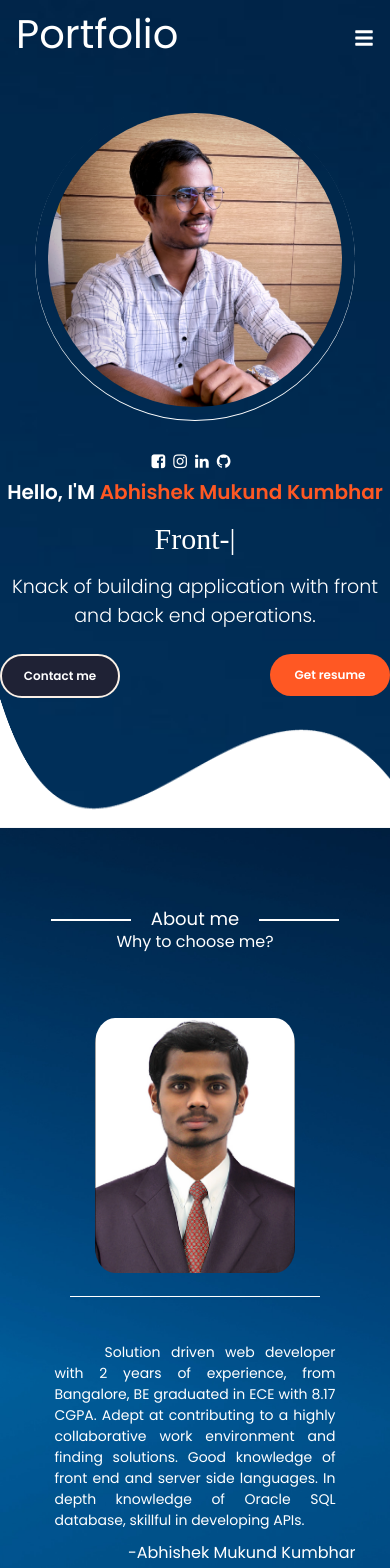
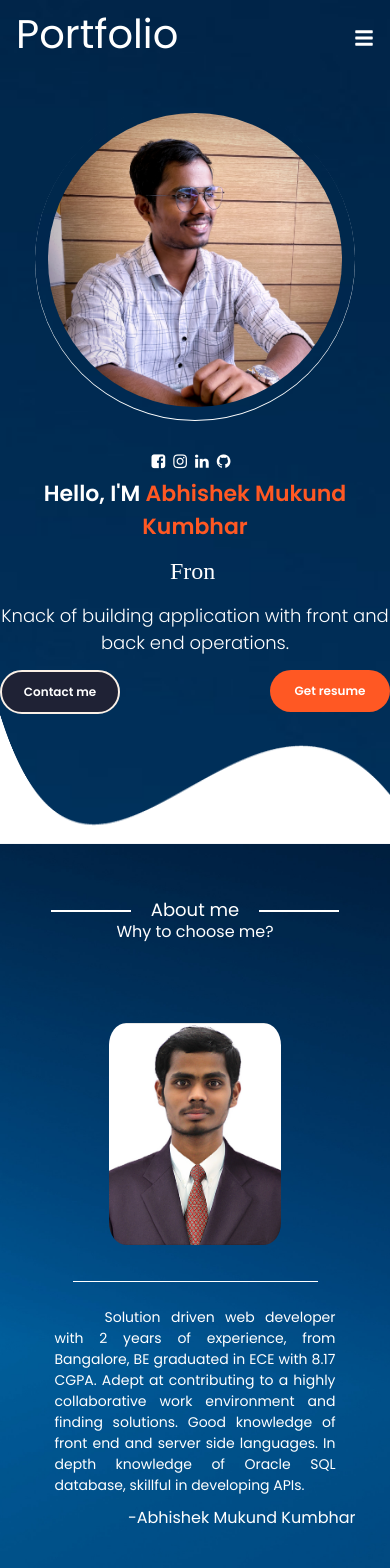
Before and after one commit to AbhishekMukundKumbhar/Portfolio, a React (Create React App) app: page / in a window 390 px wide. Shown: the top 1568 px of the page. Built offline with nearby package versions, Linux system fonts and the light colour scheme; a web font is replaced by a local one.

Commit message:
added changes in skills and achievements

```diff
--- a/package.json
+++ b/package.json
@@ -1,5 +1,6 @@
 {
   "name": "client",
+  "homepage": "https://AbhishekMukundKumbhar.github.io/Portfolio",
   "version": "0.1.0",
   "private": true,
   "dependencies": {
@@ -22,6 +23,8 @@
     "web-vitals": "^2.1.4"
   },
   "scripts": {
+    "predeploy": "npm run build",
+    "deploy": "gh-pages -d build",
     "start": "react-scripts start",
     "build": "react-scripts build",
     "test": "react-scripts test",
--- a/src/PortfolioContainer/AboutMe/About.css
+++ b/src/PortfolioContainer/AboutMe/About.css
@@ -103,7 +103,7 @@
 @media screen and (max-width: 910px) {
     .about-container {
         flex-direction: column;
-        margin-bottom: 80px;
+        margin-bottom: 60px;
         align-items: center;
         justify-content: center;
     }
@@ -114,7 +114,7 @@
 
     .about-right {
         width: 90%;
-        padding-top: 30px;
+        padding-top: 10px;
     }
 
     .about-profile {
@@ -130,3 +130,14 @@
         padding: 10px 15px 0 0;
     }
 }
+@media screen and (max-width: 810px) {
+    .about-profile {
+        height: 295px;
+        width: 245px;
+        margin: auto;
+    }
+    .about-profile-background {
+        height: 75%;
+        width: 70%;
+    }
+}
--- a/src/PortfolioContainer/Home/Profile/Profile.css
+++ b/src/PortfolioContainer/Home/Profile/Profile.css
@@ -147,6 +147,19 @@
     .profile-details-name .profile-details-role{
         text-align: center;
     }
+    .profile-details-name{
+        font-size: 22px;
+    }
+    .profile-details-role h1 {
+        font-size: 24px;
+    }
+    .profile-role-tagline {
+        font-size: 18px;
+        /* margin: 5px 0 0 0; */
+    }
+    .profile-details-role {
+        margin: 14px 0;
+    }
 }
 @media screen and (max-width: 375px){
     .profile-picture{
--- a/src/PortfolioContainer/Projects/Projects.css
+++ b/src/PortfolioContainer/Projects/Projects.css
@@ -99,6 +99,9 @@
     font-weight: bold;
     cursor: pointer;
     transition: 0.4s ease-in-out;
+    display: flex;
+    justify-content: center;
+    align-items: center;
 }
 
 .project-icon {
@@ -154,5 +157,13 @@
     }
     .project-info h1{
         font-size: 1rem;
-        }
+    }
+    .project-icon {
+        height: 25px;
+    }
 }
+@media screen and (max-width: 810px){
+    .project-info {
+        top : 25px;
+    }
+}
--- a/src/PortfolioContainer/Resume/Achievements/Achievements.css
+++ b/src/PortfolioContainer/Resume/Achievements/Achievements.css
@@ -2,7 +2,7 @@
     margin: 10px;
     padding-top: 45px;
     display: flex;
-    justify-content: center;
+    justify-content: space-around;
     height: 80%;
     align-items: center;
 }
@@ -19,12 +19,14 @@
 
 .achievement-body {
     margin: 10px;
-    /* height: 50vh; */
+    width: 18rem;
     border-radius: 10px;
     position: relative;
     z-index: 1;
+    box-shadow: 0px 0px 9px 2px rgba(31, 31, 31, 0.67);
 }
-.achievement-body::before{
+
+.achievement-body::before {
     transition: 0.5s all ease;
     position: absolute;
     top: 0;
@@ -35,7 +37,8 @@
     content: "";
     background-color: rgba(128, 128, 128, 0.365);
 }
-.achievement-body:hover::before{
+
+.achievement-body:hover::before {
     transition: 0.5s all ease;
     left: 0;
     right: 0;
@@ -49,7 +52,8 @@
     font-weight: bold;
     margin-bottom: 20px;
 }
-.achievement-rank{
+
+.achievement-rank {
     text-align: center;
     color: orange;
     font-weight: bold;
@@ -60,13 +64,15 @@
     text-indent: 10px;
     text-align: justify;
 }
-@media screen and (max-width: 910px){
+
+@media screen and (max-width: 910px) {
     .achievement-container {
         flex-direction: column;
         margin: 5px;
         padding-top: 15px;
     }
+
     .achievement-body {
-        margin: 0 0 7px 0;
+        width: 15rem;
     }
 }
--- a/src/PortfolioContainer/Resume/Achievements/Achievements.js
+++ b/src/PortfolioContainer/Resume/Achievements/Achievements.js
@@ -32,7 +32,7 @@ const Achievements = () => {
             <div className='achievement-container'>
                 {listItems.map(item => {
                     return (
-                        <div class="card achievement-body" style={{ width: "18rem" }}>
+                        <div class="card achievement-body">
                             <div class="card-body">
                                 <h5 class="card-title achievement-title">{item.title}</h5>
                                 <h6 class="card-subtitle mb-3 text-center">{item.subtitle}</h6>
--- a/src/PortfolioContainer/Resume/Resume.css
+++ b/src/PortfolioContainer/Resume/Resume.css
@@ -1,6 +1,4 @@
 .resume {
-    /* background-image: url('../../assets/Home/pexels-uzunov-rostislav-5011647.jpg'); */
-    /* background-color: white; */
     background-repeat: no-repeat;
     background-size: cover;
     height: 100%;
@@ -19,7 +17,6 @@
     margin: 15px;
     background-color: white;
     box-shadow: 0 0 15px 1px grey;
-    /* rgb(18, 3, 155)  */
 }
 
 .resume-details {
@@ -29,10 +26,6 @@
     box-shadow: 0 0 15px 1px grey;
     overflow-y: scroll;
     scroll-behavior: smooth;
-    /* background-image: url('../../assets/work_history_backgroung.png'); */
-    /* background-repeat: no-repeat;
-    background-position: center;
-    background-size: cover; */
 }
 
 .content {
@@ -42,7 +35,6 @@
     justify-content: center;
     padding: 10px;
     background-color: white;
-    /* margin-top: 10px; */
 }
 
 @media screen and (max-width: 1110px) {
@@ -58,7 +50,7 @@
 }
 @media screen and (max-width: 910px){
     .resume-container {
-        height: 63vh;
+        height: 70vh;
     }
     .resume-side-nav {
         padding: 2px;
--- a/src/PortfolioContainer/SectionHeading/SectionHeading.css
+++ b/src/PortfolioContainer/SectionHeading/SectionHeading.css
@@ -38,6 +38,9 @@
     margin-right: 8%;
 }
 @media screen and (max-width: 910px){
+    .section-headings{
+        padding-top: 20px;
+    }
     .main-heading-text{
         font-size: 18px;
     }
--- a/src/PortfolioContainer/Skills/Skills.css
+++ b/src/PortfolioContainer/Skills/Skills.css
@@ -110,4 +110,10 @@
     .skill-logo{
         height: 80px;
     }
+    .skills-list{
+        margin: 10px 10px;
+    }
+    .skill-card{
+        margin: 10px;
+    }
 }
```
